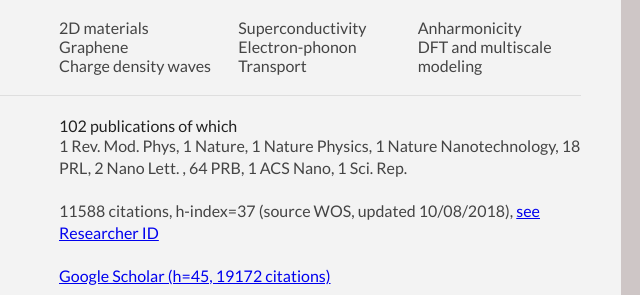
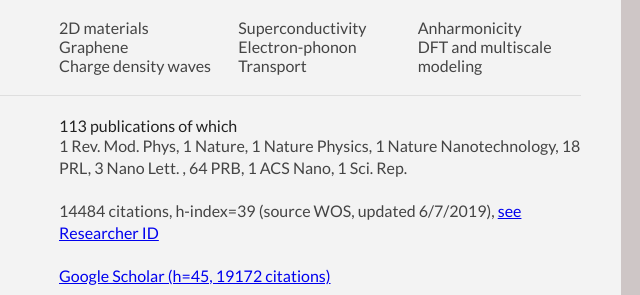
Before and after one commit to mcalandra/mcalandra.github.io, a plain HTML site: page index.html in a window 1280 px wide. Shown: the part 1419-1714 px from the top of the page, 419-1059 px from the left. Drawn offline with Linux system fonts and the light colour scheme; a script that the page names is missing.

Commit message:
Update index.html

```diff
--- a/index.html
+++ b/index.html
@@ -255,13 +255,13 @@
 			<div class="sectionContent">
 				<article>
 <! CHANGE FROM HERE......>
-					<h1>102 publications of which</h1>
+					<h1>113 publications of which</h1>
 					<p> 1 Rev. Mod. Phys, 1 Nature,
 				1 Nature Physics, 1 Nature Nanotechnology, 18 PRL,
-				2 Nano Lett. , 64 PRB, 1 ACS Nano, 1
+				3 Nano Lett. , 64 PRB, 1 ACS Nano, 1
 				Sci. Rep.  </p>
-			        <p>11588 citations, h-index=37
-			  (source WOS, updated 10/08/2018),
+			        <p>14484 citations, h-index=39
+			  (source WOS, updated 6/7/2019),
 			  <a
 			  href="http://www.researcherid.com/rid/B-6161-2014"> see Researcher ID</a> </p>
 			  <p><a href="https://scholar.google.fr/citations?user=8EJhV9wAAAAJ&hl=fr">Google Scholar (h=45, 19172 citations)</a></p>
```
